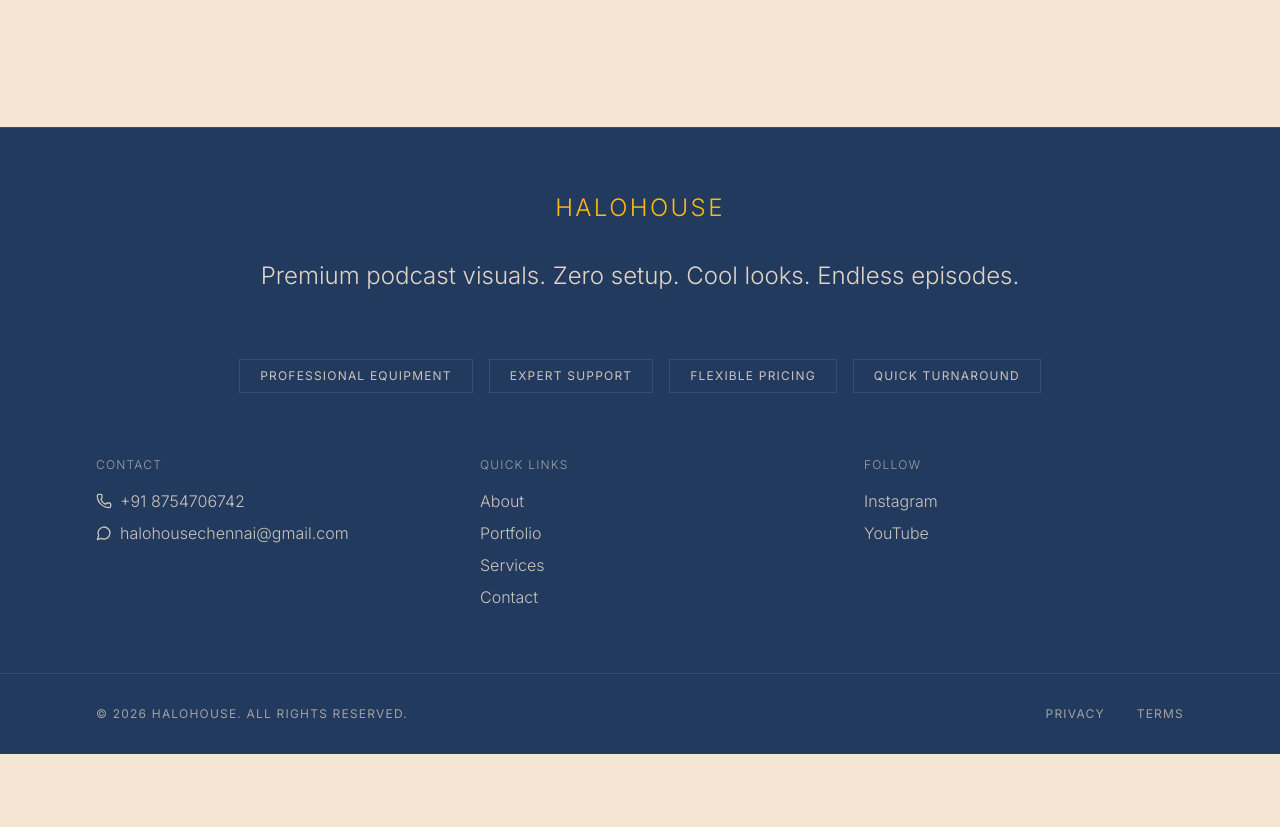
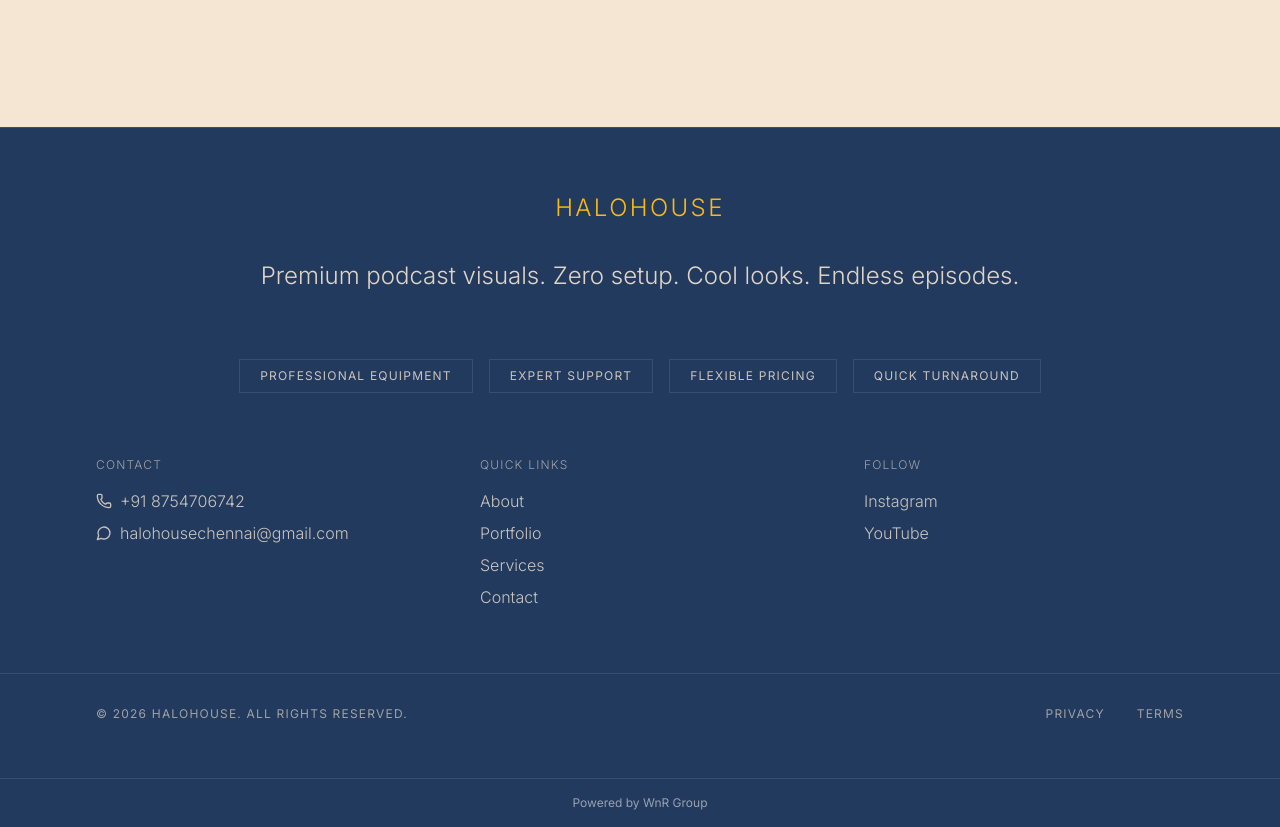
Before and after one commit to wnr-group/halohouse, a React (Vite) app: page /feedback in a window 1280 px wide. Shown: the part 2283-3110 px from the top of the page. Before the commit the page ends 3037 px from the top, so only its background shows below. Built offline with nearby package versions, Linux system fonts and the light colour scheme.

Commit message:
Add "Powered by WnR Group" watermark to footer

```diff
--- a/src/components/Footer.tsx
+++ b/src/components/Footer.tsx
@@ -18,7 +18,7 @@
   };
 
   return (
-    <footer className="bg-[#223A5E] text-[#F5E6D3]/90">
+    <footer className="bg-[#223A5E] text-[#F5E6D3]/90 pb-4">
       {/* Main Footer */}
       <div className="py-16 px-8 md:px-16 lg:px-24 border-t border-white/10">
         <div className="max-w-[1600px] mx-auto">
@@ -163,6 +163,20 @@
           </div>
         </div>
       </div>
+
+<div className="mt-6 pt-4 border-t border-white/10 text-center">
+  <p className="text-xs text-gray-400">
+    Powered by{' '}
+    <a
+      href="https://www.wnradvisory.com/"
+      target="_blank"
+      rel="noopener noreferrer"
+      className="hover:underline hover:text-gray-300 transition-colors"
+    >
+      WnR Group
+    </a>
+  </p>
+</div>
     </footer>
   );
 }
```
